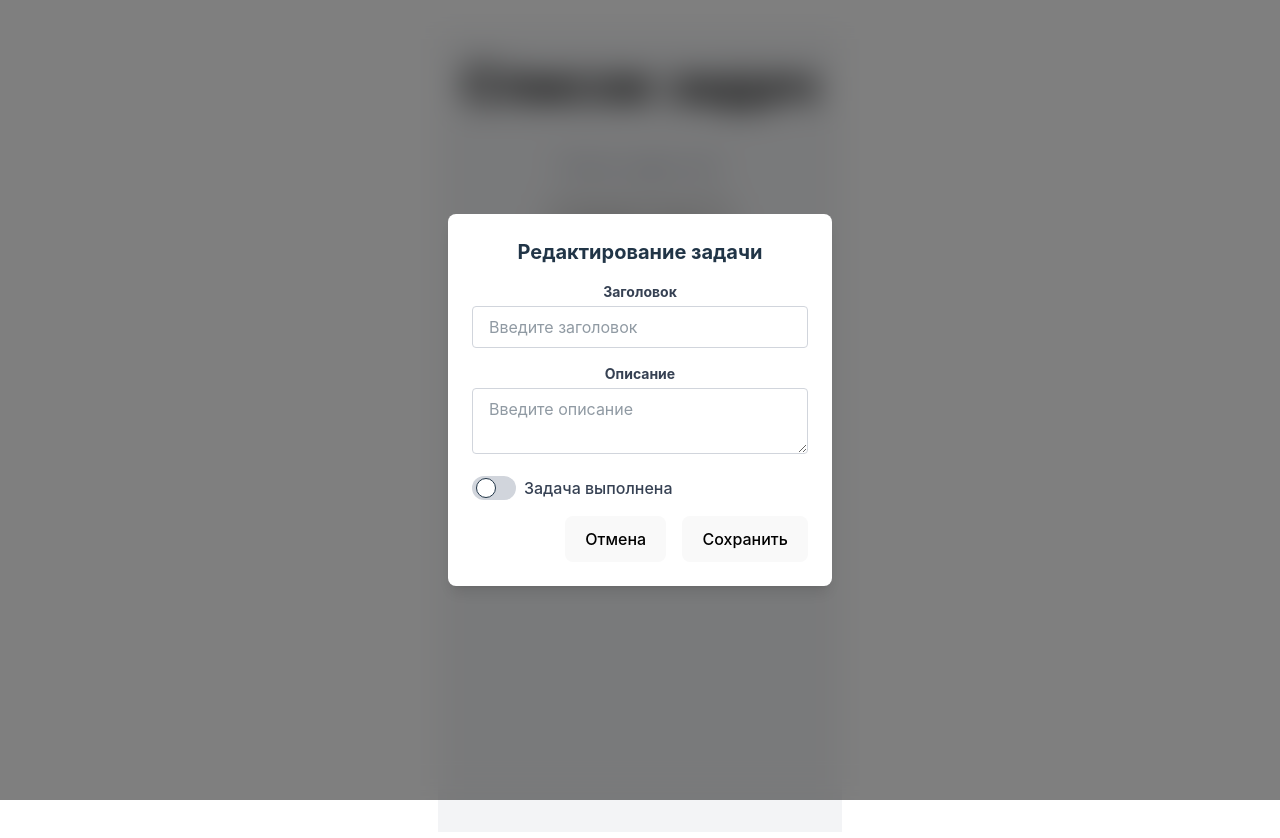
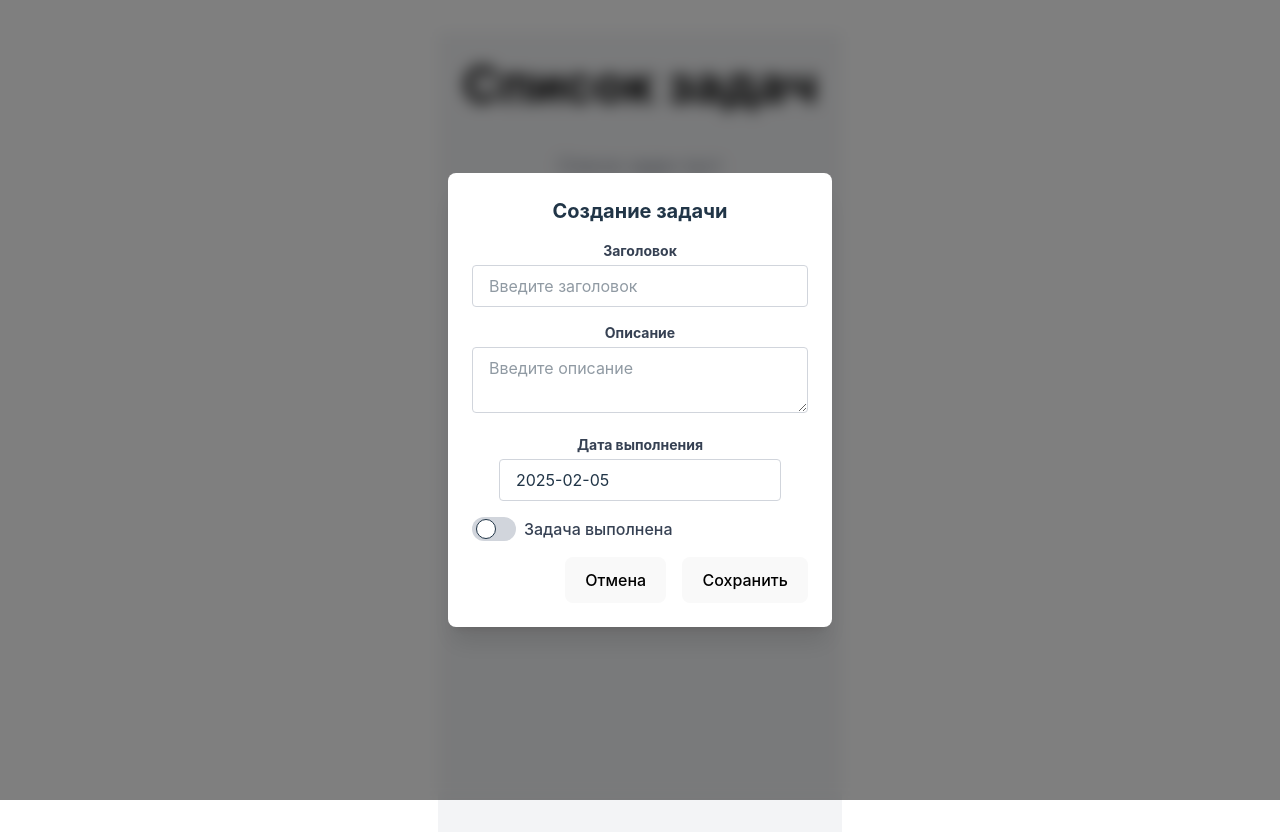
Before and after one commit to RomanBurdeiny/calendar, a React (Vite) app: page / in a window 1280 px wide. Both pictures are taken after a click on the button "Добавить задачу". Shown: the top 838 px of the page. Built offline with nearby package versions, Linux system fonts and the light colour scheme.

Commit message:
datepicker adding

```diff
--- a/package.json
+++ b/package.json
@@ -13,6 +13,7 @@
     "@tailwindcss/vite": "^4.0.0",
     "date-fns": "^4.1.0",
     "react": "^18.3.1",
+    "react-datepicker": "^8.0.0",
     "react-dom": "^18.3.1"
   },
   "devDependencies": {
--- a/src/components/TaskList.tsx
+++ b/src/components/TaskList.tsx
@@ -12,14 +12,16 @@ type TaskType = {
   date: string;
 };
 
-const TaskList: React.FC = () => {
+const TaskList = () => {
   const [tasks, setTasks] = useState<TaskType[]>([]);
   const [isModalOpen, setIsModalOpen] = useState(false);
   const [editingTask, setEditingTask] = useState<TaskType | null>(null);
-  const [editedTitle, setEditedTitle] = useState<string>("");
-  const [editedDescription, setEditedDescription] = useState<string>("");
-  const [editedCompleted, setEditedCompleted] = useState<boolean>(false);
+  const [editedTitle, setEditedTitle] = useState("");
+  const [editedDescription, setEditedDescription] = useState("");
+  const [editedCompleted, setEditedCompleted] = useState(false);
+  const [editedDate, setEditedDate] = useState(format(new Date(), "yyyy-MM-dd"));
 
+  // ✅ Загружаем задачи при старте
   useEffect(() => {
     const savedTasks = localStorage.getItem("tasks");
     if (savedTasks) {
@@ -27,18 +29,23 @@ const TaskList: React.FC = () => {
         const parsedTasks = JSON.parse(savedTasks);
         if (Array.isArray(parsedTasks)) {
           setTasks(parsedTasks);
+        } else {
+          console.warn("Ошибка: данные в localStorage не массив, сбрасываем...");
+          localStorage.removeItem("tasks");
         }
       } catch (error) {
-        console.error("Ошибка при чтении данных из localStorage:", error);
+        console.error("Ошибка загрузки данных из localStorage:", error);
+        localStorage.removeItem("tasks");
       }
     }
   }, []);
 
+  // ✅ Сохраняем задачи при каждом изменении
   useEffect(() => {
-    if (tasks.length === 0) {
-      localStorage.removeItem("tasks");
+    if (tasks.length > 0) {
+      localStorage.setItem("tasks", JSON.stringify(tasks));
     } else {
-      localStorage.setItem("tasks", JSON.stringify(tasks));
+      localStorage.removeItem("tasks"); // Удаляем, если задач нет
     }
   }, [tasks]);
 
@@ -55,36 +62,30 @@ const TaskList: React.FC = () => {
     setEditedTitle(task.title);
     setEditedDescription(task.description);
     setEditedCompleted(task.completed);
+    setEditedDate(task.date);
     setIsModalOpen(true);
   };
 
   const handleSaveTask = () => {
-    if (!editedTitle.trim()) return; // Валидация заголовка
+    if (!editedTitle.trim()) return;
 
     if (editingTask) {
       setTasks((prevTasks) =>
         prevTasks.map((task) =>
           task.id === editingTask.id
-            ? {
-                ...task,
-                title: editedTitle,
-                description: editedDescription,
-                completed: editedCompleted,
-              }
+            ? { ...task, title: editedTitle, description: editedDescription, completed: editedCompleted, date: editedDate }
             : task
         )
       );
     } else {
-      setTasks([
-        ...tasks,
-        {
-          id: Date.now(),
-          title: editedTitle,
-          description: editedDescription,
-          completed: editedCompleted,
-          date: format(new Date(), "yyyy-MM-dd"),
-        },
-      ]);
+      const newTask: TaskType = {
+        id: Date.now(),
+        title: editedTitle,
+        description: editedDescription,
+        completed: editedCompleted,
+        date: editedDate,
+      };
+      setTasks([...tasks, newTask]);
     }
     closeModal();
   };
@@ -98,6 +99,7 @@ const TaskList: React.FC = () => {
     setEditedTitle("");
     setEditedDescription("");
     setEditedCompleted(false);
+    setEditedDate(format(new Date(), "yyyy-MM-dd"));
     setIsModalOpen(true);
   };
 
@@ -106,6 +108,7 @@ const TaskList: React.FC = () => {
     setEditedTitle("");
     setEditedDescription("");
     setEditedCompleted(false);
+    setEditedDate(format(new Date(), "yyyy-MM-dd"));
     setIsModalOpen(false);
   };
 
@@ -138,9 +141,11 @@ const TaskList: React.FC = () => {
         title={editedTitle}
         description={editedDescription}
         completed={editedCompleted}
+        date={editedDate}
         onTitleChange={(e) => setEditedTitle(e.target.value)}
         onDescriptionChange={(e) => setEditedDescription(e.target.value)}
         onCompletedChange={() => setEditedCompleted(!editedCompleted)}
+        onDateChange={setEditedDate}
         onClose={closeModal}
         onSave={handleSaveTask}
       />
--- a/src/components/TaskModal.tsx
+++ b/src/components/TaskModal.tsx
@@ -1,31 +1,57 @@
-import { useState } from "react";
+import { useState, useEffect } from "react";
 import Button from "./Button";
 import ToggleSwitch from "./ToggleSwitch";
+import DatePicker from "react-datepicker";
+import "react-datepicker/dist/react-datepicker.css";
+import { format } from "date-fns";
 
 type TaskModalProps = {
   isOpen: boolean;
   title: string;
   description: string;
   completed: boolean;
+  date: string;
   onTitleChange: (e: React.ChangeEvent<HTMLInputElement>) => void;
   onDescriptionChange: (e: React.ChangeEvent<HTMLTextAreaElement>) => void;
   onCompletedChange: () => void;
+  onDateChange: (newDate: string) => void;
   onClose: () => void;
   onSave: () => void;
 };
 
-const TaskModal: React.FC<TaskModalProps> = ({
+const TaskModal = ({
   isOpen,
   title,
   description,
   completed,
+  date,
   onTitleChange,
   onDescriptionChange,
   onCompletedChange,
+  onDateChange,
   onClose,
   onSave,
-}) => {
+}: TaskModalProps) => {
   const [error, setError] = useState("");
+
+  useEffect(() => {
+    const handleKeyDown = (e: KeyboardEvent) => {
+      if (e.key === "Escape") {
+        onClose();
+      } else if (e.key === "Enter") {
+        e.preventDefault(); // Чтобы не срабатывал стандартный submit формы
+        handleSave();
+      }
+    };
+
+    if (isOpen) {
+      window.addEventListener("keydown", handleKeyDown);
+    }
+
+    return () => {
+      window.removeEventListener("keydown", handleKeyDown);
+    };
+  }, [isOpen, title, description]);
 
   const handleSave = () => {
     if (!title.trim()) {
@@ -39,40 +65,69 @@ const TaskModal: React.FC<TaskModalProps> = ({
   if (!isOpen) return null;
 
   return (
-    <div className="fixed inset-0 flex justify-center items-center bg-black/50 backdrop-blur-lg">
-      <div className="bg-white rounded-lg shadow-lg p-6 w-96">
-        <h2 className="text-xl font-bold mb-4">Редактирование задачи</h2>
+    <div className="fixed inset-0 flex items-center justify-center bg-black/50 backdrop-blur-sm z-50">
+      <div className="bg-white p-6 w-96 rounded-lg shadow-xl relative">
+        <h2 className="text-xl font-bold mb-4 text-center">
+          {title ? "Редактирование задачи" : "Создание задачи"}
+        </h2>
 
+        {/* Ошибка валидации */}
         {error && <p className="text-red-500 text-sm mb-2">{error}</p>}
 
-        {/* Поле ввода заголовка */}
-        <label className="block text-sm font-bold text-gray-700 mb-1">Заголовок</label>
+        {/* Поле заголовка */}
+        <div className="mb-4">
+          <label className="block text-sm font-bold text-gray-700 mb-1">
+            Заголовок
+          </label>
           <input
             type="text"
             value={title}
             onChange={onTitleChange}
             placeholder="Введите заголовок"
-          className="w-full border border-gray-300 rounded px-4 py-2 mb-4"
+            className="w-full border border-gray-300 rounded px-4 py-2"
           />
+        </div>
 
-        {/* Поле ввода описания */}
-        <label className="block text-sm font-bold text-gray-700 mb-1">Описание</label>
+        {/* Поле описания */}
+        <div className="mb-4">
+          <label className="block text-sm font-bold text-gray-700 mb-1">
+            Описание
+          </label>
           <textarea
             value={description}
             onChange={onDescriptionChange}
             placeholder="Введите описание"
-          className="w-full border border-gray-300 rounded px-4 py-2 mb-4"
-        ></textarea>
+            className="w-full border border-gray-300 rounded px-4 py-2"
+          />
+        </div>
 
-        {/* Toggle Switch */}
+        {/* Дата выбора */}
+        <div className="mb-4">
+          <label className="block text-sm font-bold text-gray-700 mb-1">
+            Дата выполнения
+          </label>
+          <DatePicker
+            selected={date ? new Date(date) : new Date()}
+            onChange={(date) => date && onDateChange(format(date, "yyyy-MM-dd"))}
+            dateFormat="yyyy-MM-dd"
+            className="w-full border border-gray-300 rounded px-4 py-2"
+          />
+        </div>
+
+        {/* Переключатель статуса */}
         <div className="flex items-center gap-2 mb-4">
           <ToggleSwitch checked={completed} onChange={onCompletedChange} />
           <span className="text-gray-700 font-medium">Задача выполнена</span>
         </div>
 
+        {/* Кнопки */}
         <div className="flex justify-end space-x-4">
-          <Button onClick={onClose} className="bg-gray-200 text-black hover:bg-gray-300">Отмена</Button>
-          <Button onClick={handleSave} className="bg-green-200 text-black hover:bg-green-300">Сохранить</Button>
+          <Button onClick={onClose} className="bg-gray-200 text-black hover:bg-gray-300">
+            Отмена
+          </Button>
+          <Button onClick={handleSave} className="bg-green-200 text-black hover:bg-green-300">
+            Сохранить
+          </Button>
         </div>
       </div>
     </div>
```
Also changed, not shown: 1 other file (tests, documents, lock files or other folders). Lines whose indentation alone changed are shown as unchanged.
